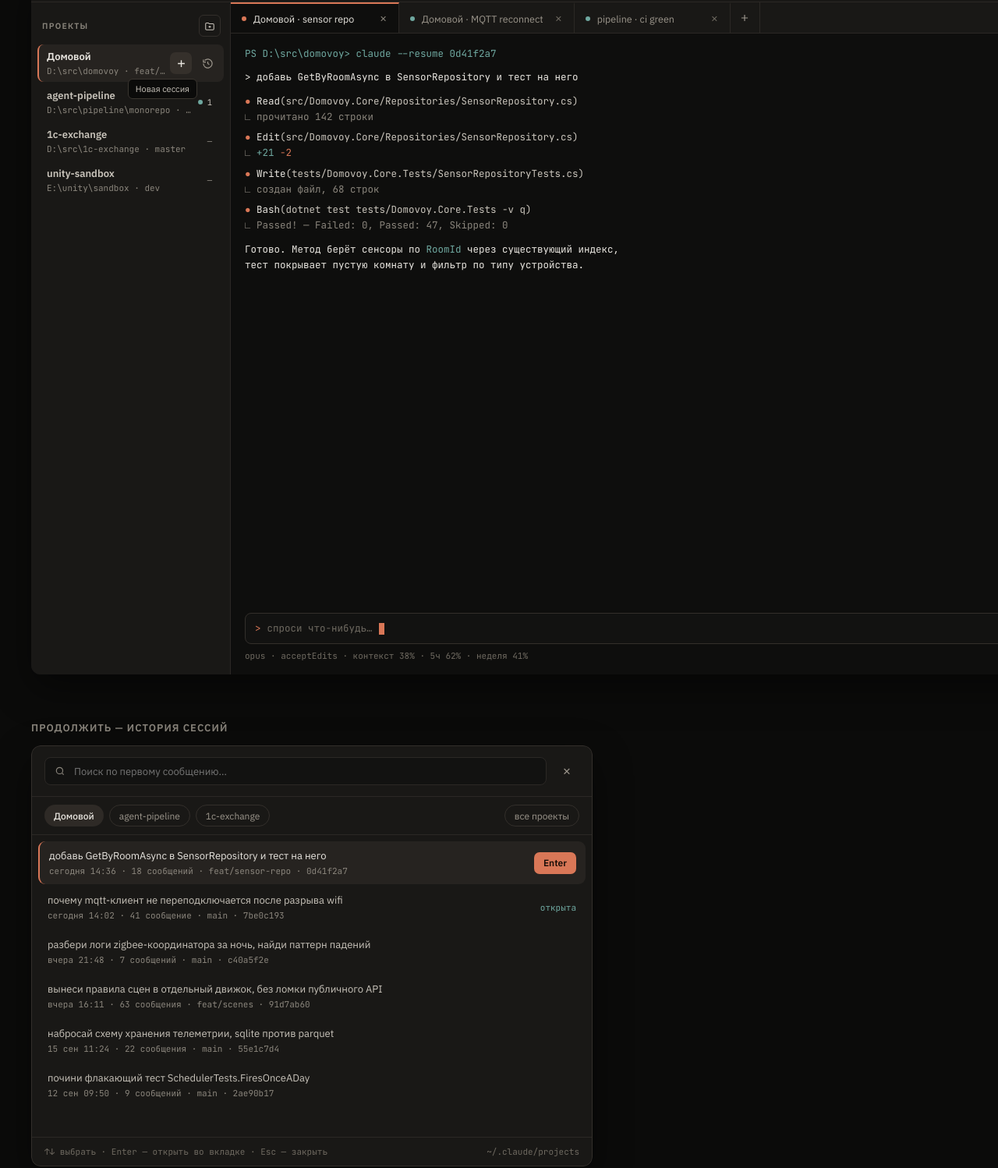
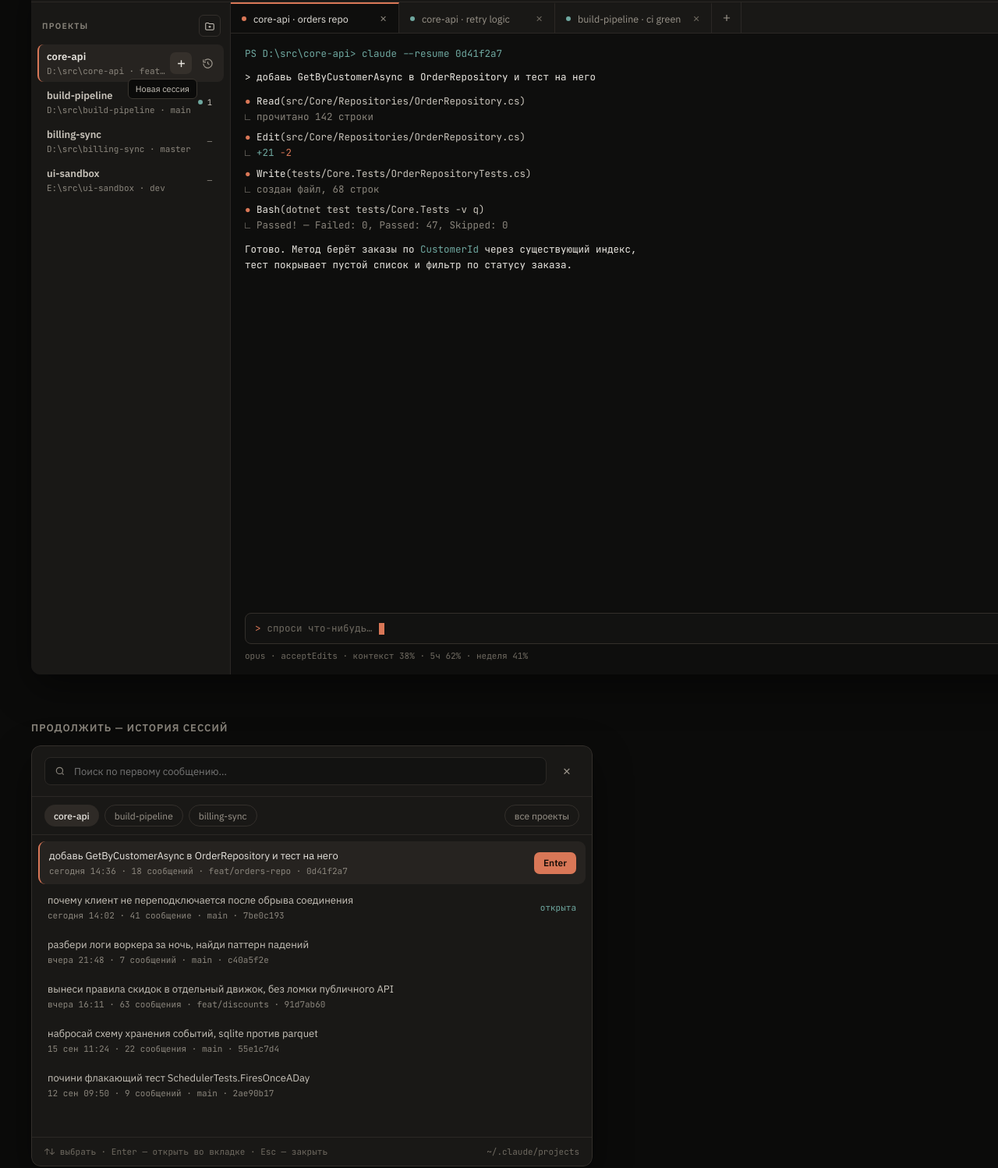
Before and after one commit to k-kuzmin/claude-agents-shell, a plain HTML site: page docs/mockup.html in a window 1280 px wide. Shown: the part 252-1750 px from the top of the page at 78% size. Drawn offline with Linux system fonts and the light colour scheme.

Commit message:
docs: README с макетом, тестовые данные обезличены
README со SVG-макетом главного окна, который рендерится на GitHub,
устройством, состоянием этапов и инструкцией по сборке.

В docs/mockup.html и docs/TZ.md заменены реальные имена проектов, пути
и содержимое сессий на нейтральные примеры.

Co-Authored-By: Claude Opus 5 (1M context) <noreply@anthropic.com>

```diff
--- a/docs/mockup.html
+++ b/docs/mockup.html
@@ -54,13 +54,13 @@
         <!-- hovered row: both actions revealed -->
         <div style="position: relative; box-sizing: border-box; padding: 7px 7px 7px 10px; border-radius: 8px; background: #262320; border-left: 2px solid #D97757; display: flex; align-items: center; gap: 6px;">
           <div style="flex-grow: 1; min-width: 0;">
-            <div style="font-size: 13px; font-weight: 600; color: #E9E6E0;">Домовой</div>
-            <div style="margin-top: 3px; font-size: 11px; font-family: 'JetBrains Mono', monospace; color: #8A857C; white-space: nowrap; overflow: hidden; text-overflow: ellipsis;">D:\src\domovoy &#183; feat/sensor-repo</div>
+            <div style="font-size: 13px; font-weight: 600; color: #E9E6E0;">core-api</div>
+            <div style="margin-top: 3px; font-size: 11px; font-family: 'JetBrains Mono', monospace; color: #8A857C; white-space: nowrap; overflow: hidden; text-overflow: ellipsis;">D:\src\core-api &#183; feat/orders-repo</div>
           </div>
-          <button aria-label="Новая сессия в проекте Домовой" style="width: 28px; height: 28px; flex-shrink: 0; border-radius: 7px; background: #35302B; color: #E9E6E0; display: flex; align-items: center; justify-content: center;">
+          <button aria-label="Новая сессия в проекте core-api" style="width: 28px; height: 28px; flex-shrink: 0; border-radius: 7px; background: #35302B; color: #E9E6E0; display: flex; align-items: center; justify-content: center;">
             <svg width="15" height="15" viewBox="0 0 24 24" fill="none" stroke="currentColor" stroke-width="2.2"><path d="M12 5v14M5 12h14"></path></svg>
           </button>
-          <button aria-label="История сессий проекта Домовой" style="width: 28px; height: 28px; flex-shrink: 0; border-radius: 7px; color: #9C968C; display: flex; align-items: center; justify-content: center;">
+          <button aria-label="История сессий проекта core-api" style="width: 28px; height: 28px; flex-shrink: 0; border-radius: 7px; color: #9C968C; display: flex; align-items: center; justify-content: center;">
             <svg width="15" height="15" viewBox="0 0 24 24" fill="none" stroke="currentColor" stroke-width="1.9"><path d="M3 12a9 9 0 1 0 2.6-6.4"></path><path d="M3 4v5h5"></path><path d="M12 8v4l3 2"></path></svg>
           </button>
           <div style="position: absolute; top: 44px; right: 34px; box-sizing: border-box; padding: 5px 9px; border-radius: 6px; background: #0B0B0A; border: 1px solid #3A3630; font-size: 11px; color: #C9C4BB; white-space: nowrap;">Новая сессия</div>
@@ -69,8 +69,8 @@
         <!-- resting rows: only the state marker -->
         <div style="box-sizing: border-box; padding: 7px 7px 7px 12px; border-radius: 8px; display: flex; align-items: center; gap: 8px;">
           <div style="flex-grow: 1; min-width: 0;">
-            <div style="font-size: 13px; font-weight: 600; color: #C9C4BB;">agent-pipeline</div>
-            <div style="margin-top: 3px; font-size: 11px; font-family: 'JetBrains Mono', monospace; color: #8A857C; white-space: nowrap; overflow: hidden; text-overflow: ellipsis;">D:\src\pipeline\monorepo &#183; main</div>
+            <div style="font-size: 13px; font-weight: 600; color: #C9C4BB;">build-pipeline</div>
+            <div style="margin-top: 3px; font-size: 11px; font-family: 'JetBrains Mono', monospace; color: #8A857C; white-space: nowrap; overflow: hidden; text-overflow: ellipsis;">D:\src\build-pipeline &#183; main</div>
           </div>
           <div style="flex-shrink: 0; display: flex; align-items: center; gap: 6px; padding-right: 8px;">
             <div style="width: 6px; height: 6px; border-radius: 3px; background: #6FA8A0;"></div>
@@ -80,16 +80,16 @@
 
         <div style="box-sizing: border-box; padding: 7px 7px 7px 12px; border-radius: 8px; display: flex; align-items: center; gap: 8px;">
           <div style="flex-grow: 1; min-width: 0;">
-            <div style="font-size: 13px; font-weight: 600; color: #C9C4BB;">1c-exchange</div>
-            <div style="margin-top: 3px; font-size: 11px; font-family: 'JetBrains Mono', monospace; color: #8A857C; white-space: nowrap; overflow: hidden; text-overflow: ellipsis;">D:\src\1c-exchange &#183; master</div>
+            <div style="font-size: 13px; font-weight: 600; color: #C9C4BB;">billing-sync</div>
+            <div style="margin-top: 3px; font-size: 11px; font-family: 'JetBrains Mono', monospace; color: #8A857C; white-space: nowrap; overflow: hidden; text-overflow: ellipsis;">D:\src\billing-sync &#183; master</div>
           </div>
           <div style="flex-shrink: 0; padding-right: 8px; font-size: 10.5px; font-family: 'JetBrains Mono', monospace; color: #8A857C;">&#8212;</div>
         </div>
 
         <div style="box-sizing: border-box; padding: 7px 7px 7px 12px; border-radius: 8px; display: flex; align-items: center; gap: 8px;">
           <div style="flex-grow: 1; min-width: 0;">
-            <div style="font-size: 13px; font-weight: 600; color: #C9C4BB;">unity-sandbox</div>
-            <div style="margin-top: 3px; font-size: 11px; font-family: 'JetBrains Mono', monospace; color: #8A857C; white-space: nowrap; overflow: hidden; text-overflow: ellipsis;">E:\unity\sandbox &#183; dev</div>
+            <div style="font-size: 13px; font-weight: 600; color: #C9C4BB;">ui-sandbox</div>
+            <div style="margin-top: 3px; font-size: 11px; font-family: 'JetBrains Mono', monospace; color: #8A857C; white-space: nowrap; overflow: hidden; text-overflow: ellipsis;">E:\src\ui-sandbox &#183; dev</div>
           </div>
           <div style="flex-shrink: 0; padding-right: 8px; font-size: 10.5px; font-family: 'JetBrains Mono', monospace; color: #8A857C;">&#8212;</div>
         </div>
@@ -105,19 +105,19 @@
 
         <div style="box-sizing: border-box; min-width: 216px; padding: 0 10px 0 14px; display: flex; align-items: center; gap: 9px; background: #0E0E0D; border-top: 2px solid #D97757; border-right: 1px solid #2B2825;">
           <div style="width: 6px; height: 6px; border-radius: 3px; background: #D97757; flex-shrink: 0;"></div>
-          <div style="flex-grow: 1; font-size: 12.5px; color: #E9E6E0; white-space: nowrap;">Домовой &#183; sensor repo</div>
+          <div style="flex-grow: 1; font-size: 12.5px; color: #E9E6E0; white-space: nowrap;">core-api &#183; orders repo</div>
           <button aria-label="Закрыть вкладку" style="width: 20px; height: 20px; border-radius: 4px; color: #8A857C; font-size: 11px;">&#10005;</button>
         </div>
 
         <div style="box-sizing: border-box; min-width: 200px; padding: 0 10px 0 14px; display: flex; align-items: center; gap: 9px; border-top: 2px solid transparent; border-right: 1px solid #2B2825;">
           <div style="width: 6px; height: 6px; border-radius: 3px; background: #6FA8A0; flex-shrink: 0;"></div>
-          <div style="flex-grow: 1; font-size: 12.5px; color: #9C968C; white-space: nowrap;">Домовой &#183; MQTT reconnect</div>
+          <div style="flex-grow: 1; font-size: 12.5px; color: #9C968C; white-space: nowrap;">core-api &#183; retry logic</div>
           <button aria-label="Закрыть вкладку" style="width: 20px; height: 20px; border-radius: 4px; color: #6E6960; font-size: 11px;">&#10005;</button>
         </div>
 
         <div style="box-sizing: border-box; min-width: 200px; padding: 0 10px 0 14px; display: flex; align-items: center; gap: 9px; border-top: 2px solid transparent; border-right: 1px solid #2B2825;">
           <div style="width: 6px; height: 6px; border-radius: 3px; background: #6FA8A0; flex-shrink: 0;"></div>
-          <div style="flex-grow: 1; font-size: 12.5px; color: #9C968C; white-space: nowrap;">pipeline &#183; ci green</div>
+          <div style="flex-grow: 1; font-size: 12.5px; color: #9C968C; white-space: nowrap;">build-pipeline &#183; ci green</div>
           <button aria-label="Закрыть вкладку" style="width: 20px; height: 20px; border-radius: 4px; color: #6E6960; font-size: 11px;">&#10005;</button>
         </div>
 
@@ -136,24 +136,24 @@
       <!-- terminal: everything below is the real claude TUI, untouched -->
       <div style="flex-grow: 1; min-height: 0; box-sizing: border-box; padding: 16px 18px 14px 18px; font-family: 'JetBrains Mono', monospace; font-size: 12.5px; line-height: 1.62; color: #C9C4BB; overflow: hidden; display: flex; flex-direction: column;">
         <div style="flex-grow: 1; min-height: 0; overflow: hidden;">
-          <div style="color: #6FA8A0;">PS D:\src\domovoy&gt; claude --resume 0d41f2a7</div>
+          <div style="color: #6FA8A0;">PS D:\src\core-api&gt; claude --resume 0d41f2a7</div>
           <div style="height: 10px;"></div>
-          <div style="color: #E9E6E0;">&gt; добавь GetByRoomAsync в SensorRepository и тест на него</div>
+          <div style="color: #E9E6E0;">&gt; добавь GetByCustomerAsync в OrderRepository и тест на него</div>
           <div style="height: 10px;"></div>
-          <div><span style="color: #D97757;">&#9679;</span> <span style="color: #E9E6E0;">Read</span>(src/Domovoy.Core/Repositories/SensorRepository.cs)</div>
+          <div><span style="color: #D97757;">&#9679;</span> <span style="color: #E9E6E0;">Read</span>(src/Core/Repositories/OrderRepository.cs)</div>
           <div style="color: #8A857C;">&#8735; прочитано 142 строки</div>
           <div style="height: 6px;"></div>
-          <div><span style="color: #D97757;">&#9679;</span> <span style="color: #E9E6E0;">Edit</span>(src/Domovoy.Core/Repositories/SensorRepository.cs)</div>
+          <div><span style="color: #D97757;">&#9679;</span> <span style="color: #E9E6E0;">Edit</span>(src/Core/Repositories/OrderRepository.cs)</div>
           <div style="color: #8A857C;">&#8735; <span style="color: #6FA8A0;">+21</span> <span style="color: #D97757;">&#8722;2</span></div>
           <div style="height: 6px;"></div>
-          <div><span style="color: #D97757;">&#9679;</span> <span style="color: #E9E6E0;">Write</span>(tests/Domovoy.Core.Tests/SensorRepositoryTests.cs)</div>
+          <div><span style="color: #D97757;">&#9679;</span> <span style="color: #E9E6E0;">Write</span>(tests/Core.Tests/OrderRepositoryTests.cs)</div>
           <div style="color: #8A857C;">&#8735; создан файл, 68 строк</div>
           <div style="height: 6px;"></div>
-          <div><span style="color: #D97757;">&#9679;</span> <span style="color: #E9E6E0;">Bash</span>(dotnet test tests/Domovoy.Core.Tests -v q)</div>
+          <div><span style="color: #D97757;">&#9679;</span> <span style="color: #E9E6E0;">Bash</span>(dotnet test tests/Core.Tests -v q)</div>
           <div style="color: #8A857C;">&#8735; Passed! &#8212; Failed: 0, Passed: 47, Skipped: 0</div>
           <div style="height: 10px;"></div>
-          <div style="color: #E9E6E0;">Готово. Метод берёт сенсоры по <span style="color: #6FA8A0;">RoomId</span> через существующий индекс,</div>
-          <div style="color: #E9E6E0;">тест покрывает пустую комнату и фильтр по типу устройства.</div>
+          <div style="color: #E9E6E0;">Готово. Метод берёт заказы по <span style="color: #6FA8A0;">CustomerId</span> через существующий индекс,</div>
+          <div style="color: #E9E6E0;">тест покрывает пустой список и фильтр по статусу заказа.</div>
         </div>
 
         <div style="flex-shrink: 0;">
@@ -186,9 +186,9 @@
   </div>
 
   <div style="box-sizing: border-box; padding: 10px 16px; display: flex; align-items: center; gap: 7px; border-bottom: 1px solid #2B2825;">
-    <button style="box-sizing: border-box; height: 28px; padding: 0 12px; border-radius: 14px; background: #2E2A26; color: #E9E6E0; font-size: 12px; font-weight: 500;">Домовой</button>
-    <button style="box-sizing: border-box; height: 28px; padding: 0 12px; border-radius: 14px; border: 1px solid #332F2B; color: #9C968C; font-size: 12px;">agent-pipeline</button>
-    <button style="box-sizing: border-box; height: 28px; padding: 0 12px; border-radius: 14px; border: 1px solid #332F2B; color: #9C968C; font-size: 12px;">1c-exchange</button>
+    <button style="box-sizing: border-box; height: 28px; padding: 0 12px; border-radius: 14px; background: #2E2A26; color: #E9E6E0; font-size: 12px; font-weight: 500;">core-api</button>
+    <button style="box-sizing: border-box; height: 28px; padding: 0 12px; border-radius: 14px; border: 1px solid #332F2B; color: #9C968C; font-size: 12px;">build-pipeline</button>
+    <button style="box-sizing: border-box; height: 28px; padding: 0 12px; border-radius: 14px; border: 1px solid #332F2B; color: #9C968C; font-size: 12px;">billing-sync</button>
     <div style="flex-grow: 1;"></div>
     <button style="box-sizing: border-box; height: 28px; padding: 0 12px; border-radius: 14px; border: 1px solid #332F2B; color: #9C968C; font-size: 12px;">все проекты</button>
   </div>
@@ -197,15 +197,15 @@
 
     <div style="box-sizing: border-box; padding: 10px 12px; border-radius: 9px; background: #262320; border-left: 2px solid #D97757; display: flex; align-items: center; gap: 12px;">
       <div style="flex-grow: 1; min-width: 0;">
-        <div style="font-size: 13px; color: #E9E6E0; white-space: nowrap; overflow: hidden; text-overflow: ellipsis;">добавь GetByRoomAsync в SensorRepository и тест на него</div>
-        <div style="margin-top: 4px; font-size: 11px; font-family: 'JetBrains Mono', monospace; color: #8A857C;">сегодня 14:36 &#183; 18 сообщений &#183; feat/sensor-repo &#183; 0d41f2a7</div>
+        <div style="font-size: 13px; color: #E9E6E0; white-space: nowrap; overflow: hidden; text-overflow: ellipsis;">добавь GetByCustomerAsync в OrderRepository и тест на него</div>
+        <div style="margin-top: 4px; font-size: 11px; font-family: 'JetBrains Mono', monospace; color: #8A857C;">сегодня 14:36 &#183; 18 сообщений &#183; feat/orders-repo &#183; 0d41f2a7</div>
       </div>
       <div style="box-sizing: border-box; height: 28px; padding: 0 12px; display: flex; align-items: center; border-radius: 7px; background: #D97757; color: #1A0E08; font-size: 12px; font-weight: 600; flex-shrink: 0;">Enter</div>
     </div>
 
     <div style="box-sizing: border-box; padding: 10px 12px; border-radius: 9px; display: flex; align-items: center; gap: 12px;">
       <div style="flex-grow: 1; min-width: 0;">
-        <div style="font-size: 13px; color: #C9C4BB; white-space: nowrap; overflow: hidden; text-overflow: ellipsis;">почему mqtt-клиент не переподключается после разрыва wifi</div>
+        <div style="font-size: 13px; color: #C9C4BB; white-space: nowrap; overflow: hidden; text-overflow: ellipsis;">почему клиент не переподключается после обрыва соединения</div>
         <div style="margin-top: 4px; font-size: 11px; font-family: 'JetBrains Mono', monospace; color: #8A857C;">сегодня 14:02 &#183; 41 сообщение &#183; main &#183; 7be0c193</div>
       </div>
       <div style="font-size: 11px; font-family: 'JetBrains Mono', monospace; color: #6FA8A0; flex-shrink: 0;">открыта</div>
@@ -213,21 +213,21 @@
 
     <div style="box-sizing: border-box; padding: 10px 12px; border-radius: 9px; display: flex; align-items: center; gap: 12px;">
       <div style="flex-grow: 1; min-width: 0;">
-        <div style="font-size: 13px; color: #C9C4BB; white-space: nowrap; overflow: hidden; text-overflow: ellipsis;">разбери логи zigbee-координатора за ночь, найди паттерн падений</div>
+        <div style="font-size: 13px; color: #C9C4BB; white-space: nowrap; overflow: hidden; text-overflow: ellipsis;">разбери логи воркера за ночь, найди паттерн падений</div>
         <div style="margin-top: 4px; font-size: 11px; font-family: 'JetBrains Mono', monospace; color: #8A857C;">вчера 21:48 &#183; 7 сообщений &#183; main &#183; c40a5f2e</div>
       </div>
     </div>
 
     <div style="box-sizing: border-box; padding: 10px 12px; border-radius: 9px; display: flex; align-items: center; gap: 12px;">
       <div style="flex-grow: 1; min-width: 0;">
-        <div style="font-size: 13px; color: #C9C4BB; white-space: nowrap; overflow: hidden; text-overflow: ellipsis;">вынеси правила сцен в отдельный движок, без ломки публичного API</div>
-        <div style="margin-top: 4px; font-size: 11px; font-family: 'JetBrains Mono', monospace; color: #8A857C;">вчера 16:11 &#183; 63 сообщения &#183; feat/scenes &#183; 91d7ab60</div>
+        <div style="font-size: 13px; color: #C9C4BB; white-space: nowrap; overflow: hidden; text-overflow: ellipsis;">вынеси правила скидок в отдельный движок, без ломки публичного API</div>
+        <div style="margin-top: 4px; font-size: 11px; font-family: 'JetBrains Mono', monospace; color: #8A857C;">вчера 16:11 &#183; 63 сообщения &#183; feat/discounts &#183; 91d7ab60</div>
       </div>
     </div>
 
     <div style="box-sizing: border-box; padding: 10px 12px; border-radius: 9px; display: flex; align-items: center; gap: 12px;">
       <div style="flex-grow: 1; min-width: 0;">
-        <div style="font-size: 13px; color: #C9C4BB; white-space: nowrap; overflow: hidden; text-overflow: ellipsis;">набросай схему хранения телеметрии, sqlite против parquet</div>
+        <div style="font-size: 13px; color: #C9C4BB; white-space: nowrap; overflow: hidden; text-overflow: ellipsis;">набросай схему хранения событий, sqlite против parquet</div>
         <div style="margin-top: 4px; font-size: 11px; font-family: 'JetBrains Mono', monospace; color: #8A857C;">15 сен 11:24 &#183; 22 сообщения &#183; main &#183; 55e1c7d4</div>
       </div>
     </div>
@@ -267,7 +267,7 @@
     <div>
       <label for="path" style="display: block; font-size: 10.5px; font-weight: 600; letter-spacing: 0.1em; color: #8A857C; margin-bottom: 7px;">ПАПКА</label>
       <div style="display: flex; gap: 8px;">
-        <input id="path" type="text" value="D:\src\domovoy" style="box-sizing: border-box; flex-grow: 1; min-width: 0; height: 38px; padding: 0 10px; background: #121211; border: 1px solid #2B2825; border-radius: 7px; color: #E9E6E0; font-size: 12.5px; font-family: 'JetBrains Mono', monospace;">
+        <input id="path" type="text" value="D:\src\core-api" style="box-sizing: border-box; flex-grow: 1; min-width: 0; height: 38px; padding: 0 10px; background: #121211; border: 1px solid #2B2825; border-radius: 7px; color: #E9E6E0; font-size: 12.5px; font-family: 'JetBrains Mono', monospace;">
         <button style="box-sizing: border-box; height: 38px; padding: 0 14px; border-radius: 7px; border: 1px solid #332F2B; color: #C9C4BB; font-size: 12.5px;">Обзор…</button>
       </div>
     </div>
@@ -275,7 +275,7 @@
     <div style="display: grid; grid-template-columns: repeat(2, minmax(0, 1fr)); gap: 12px;">
       <div>
         <label for="name" style="display: block; font-size: 10.5px; font-weight: 600; letter-spacing: 0.1em; color: #8A857C; margin-bottom: 7px;">ИМЯ В СПИСКЕ</label>
-        <input id="name" type="text" value="Домовой" style="box-sizing: border-box; width: 100%; height: 38px; padding: 0 10px; background: #121211; border: 1px solid #2B2825; border-radius: 7px; color: #E9E6E0; font-size: 12.5px;">
+        <input id="name" type="text" value="core-api" style="box-sizing: border-box; width: 100%; height: 38px; padding: 0 10px; background: #121211; border: 1px solid #2B2825; border-radius: 7px; color: #E9E6E0; font-size: 12.5px;">
       </div>
       <div>
         <label for="shell" style="display: block; font-size: 10.5px; font-weight: 600; letter-spacing: 0.1em; color: #8A857C; margin-bottom: 7px;">ОБОЛОЧКА</label>
```
Also changed, not shown: docs/TZ.md (+3 -3 lines), README.md (added), docs/mockup.svg (added).
